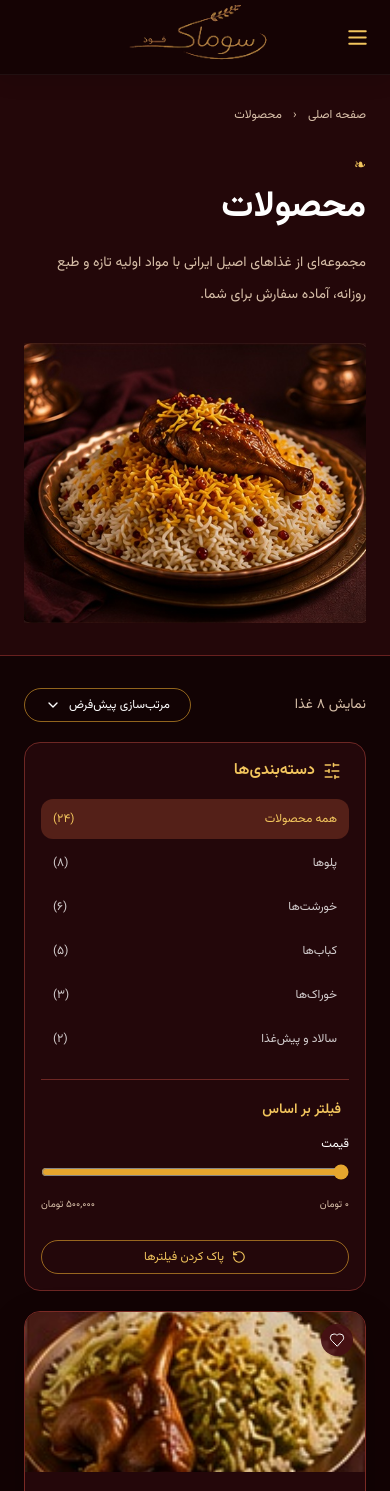
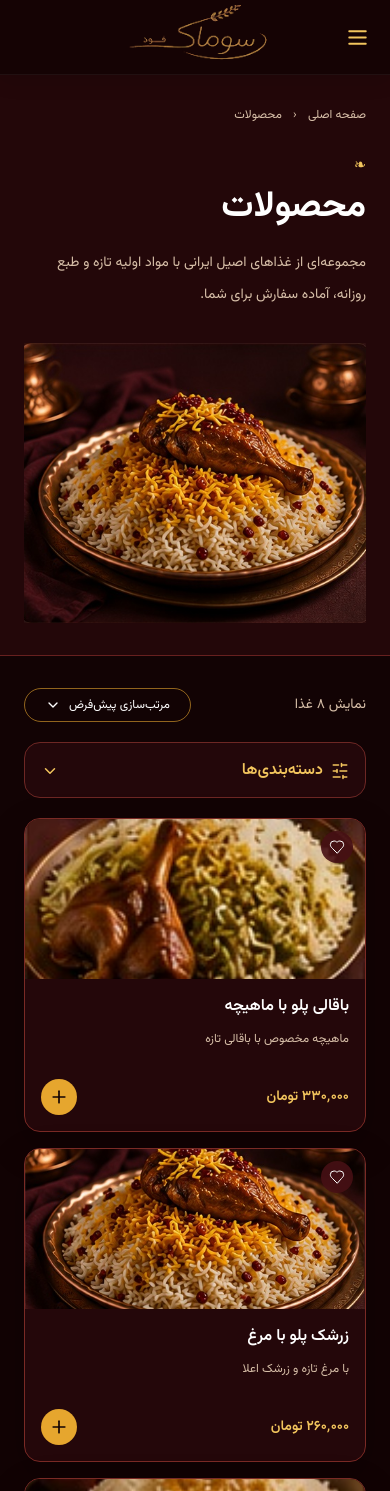
Before and after one commit to AmirMahidEs/soomak-food, a React (Vite) app: page /products in a window 390 px wide. Shown: the top 1491 px of the page. Built offline with nearby package versions, Linux system fonts and the light colour scheme.

Commit message:
feat: add mobile filter dropdown with animation to ProductsPage

```diff
--- a/src/pages/ProductsPage.jsx
+++ b/src/pages/ProductsPage.jsx
@@ -6,7 +6,7 @@ import {
   SlidersHorizontal,
 } from "lucide-react";
 
-import { motion } from "framer-motion";
+import { motion, AnimatePresence } from "framer-motion";
 import { useMemo, useState } from "react";
 import { Link } from "react-router-dom";
 
@@ -18,15 +18,14 @@ import { categories, products } from "../data/products";
 export default function ProductsPage() {
   const [category, setCategory] = useState("همه محصولات");
   const [view, setView] = useState("grid");
+  const [filtersOpen, setFiltersOpen] = useState(false);
 
   const filtered = useMemo(
     () =>
       category === "همه محصولات"
         ? products
-        : products.filter(
-            (p) => p.category === category
-          ),
-    [category]
+        : products.filter((p) => p.category === category),
+    [category],
   );
 
   return (
@@ -51,25 +50,16 @@ export default function ProductsPage() {
 
           <div className="order-1 text-right lg:order-2">
             <p className="text-xs text-somak-muted">
-              صفحه اصلی{" "}
-              <span className="mx-2">
-                ‹
-              </span>{" "}
-              محصولات
+              صفحه اصلی <span className="mx-2">‹</span> محصولات
             </p>
 
-            <span className="mt-8 block text-somak-gold2">
-              ❧
-            </span>
+            <span className="mt-8 block text-somak-gold2">❧</span>
 
-            <h1 className="mt-2 text-4xl font-bold text-white">
-              محصولات
-            </h1>
+            <h1 className="mt-2 text-4xl font-bold text-white">محصولات</h1>
 
             <p className="mt-5 max-w-xl text-sm leading-8 text-somak-muted">
-              مجموعه‌ای از غذاهای اصیل ایرانی با
-              مواد اولیه تازه و طبع روزانه، آماده
-              سفارش برای شما.
+              مجموعه‌ای از غذاهای اصیل ایرانی با مواد اولیه تازه و طبع روزانه،
+              آماده سفارش برای شما.
             </p>
           </div>
         </div>
@@ -86,9 +76,7 @@ export default function ProductsPage() {
 
         <div className="mb-5 flex items-center justify-between gap-3">
           <span className="text-sm text-somak-muted">
-            نمایش{" "}
-            {filtered.length.toLocaleString("fa-IR")}{" "}
-            غذا
+            نمایش {filtered.length.toLocaleString("fa-IR")} غذا
           </span>
 
           <div className="flex items-center gap-3">
@@ -128,24 +116,125 @@ export default function ProductsPage() {
         </div>
 
         {/* =================================================
+    MOBILE / TABLET FILTER DROPDOWN
+================================================== */}
+
+        <div className="mb-5 lg:hidden">
+          <motion.div
+            initial={false}
+            animate={{
+              height: filtersOpen ? "auto" : "56px",
+            }}
+            transition={{
+              duration: 0.25,
+              ease: "easeOut",
+            }}
+            className="overflow-hidden rounded-2xl border border-[#6d2724] bg-[#28090c]/75"
+          >
+            {/* Dropdown Header */}
+
+            <button
+              onClick={() => setFiltersOpen((prev) => !prev)}
+              className="flex h-[56px] w-full shrink-0 items-center justify-between px-4 text-right"
+            >
+              <div className="flex items-center gap-2 text-somak-gold2">
+                <SlidersHorizontal size={18} />
+
+                <span className="font-semibold">دسته‌بندی‌ها</span>
+              </div>
+
+              <ChevronDown
+                size={18}
+                className={`text-somak-gold2 transition-transform duration-200 ${
+                  filtersOpen ? "rotate-180" : ""
+                }`}
+              />
+            </button>
+
+            {/* Dropdown Content */}
+
+            <div className="border-t border-[#6d2724] p-4">
+              {/* Categories Header */}
+
+              <div className="flex items-center gap-2 px-2 pb-4 text-somak-gold2">
+                <SlidersHorizontal size={18} />
+
+                <h2 className="font-semibold">دسته‌بندی‌ها</h2>
+              </div>
+
+              {/* Categories */}
+
+              <div className="space-y-1">
+                {categories.map(([name, count]) => (
+                  <button
+                    key={name}
+                    onClick={() => setCategory(name)}
+                    className={`flex w-full items-center justify-between rounded-xl px-3 py-3 text-xs transition ${
+                      category === name
+                        ? "bg-[#542018] text-somak-gold2"
+                        : "text-white/80 hover:bg-white/5"
+                    }`}
+                  >
+                    <span>{name}</span>
+
+                    <span>({count.toLocaleString("fa-IR")})</span>
+                  </button>
+                ))}
+              </div>
+
+              {/* Divider */}
+
+              <div className="my-5 h-px bg-[#6d2724]" />
+
+              {/* Price Filter */}
+
+              <h3 className="mb-4 px-2 text-sm font-semibold text-somak-gold2">
+                فیلتر بر اساس
+              </h3>
+
+              <label className="mb-3 block text-xs text-white">قیمت</label>
+
+              <input
+                type="range"
+                min="0"
+                max="500000"
+                defaultValue="500000"
+                className="w-full accent-[#e6a62e]"
+              />
+
+              <div className="mt-2 flex justify-between text-[10px] text-somak-muted">
+                <span>۰ تومان</span>
+
+                <span>۵۰۰,۰۰۰ تومان</span>
+              </div>
+
+              {/* Reset */}
+
+              <button className="mt-7 flex w-full items-center justify-center gap-2 rounded-full border border-somak-gold/60 px-3 py-2 text-xs text-somak-gold2">
+                <RotateCcw size={14} />
+                پاک کردن فیلترها
+              </button>
+            </div>
+          </motion.div>
+        </div>
+
+        {/* =================================================
             MAIN GRID
-            فقط Aside + Products
         ================================================== */}
 
         <div className="grid gap-5 lg:grid-cols-[190px_1fr]">
           {/* =================================================
-              SIDEBAR
+              DESKTOP SIDEBAR
+              دقیقاً همان استایل قبلی
           ================================================== */}
 
-          <aside className="h-fit rounded-2xl border border-[#6d2724] bg-[#28090c]/75 p-4 lg:sticky lg:top-28">
+          <aside className="hidden h-fit rounded-2xl border border-[#6d2724] bg-[#28090c]/75 p-4 lg:sticky lg:top-28 lg:block">
             {/* Categories Header */}
 
             <div className="flex items-center gap-2 px-2 pb-4 text-somak-gold2">
               <SlidersHorizontal size={18} />
 
-              <h2 className="font-semibold">
-                دسته‌بندی‌ها
-              </h2>
+              <h2 className="font-semibold">دسته‌بندی‌ها</h2>
             </div>
 
             {/* Categories */}
@@ -154,9 +243,7 @@ export default function ProductsPage() {
               {categories.map(([name, count]) => (
                 <button
                   key={name}
-                  onClick={() =>
-                    setCategory(name)
-                  }
+                  onClick={() => setCategory(name)}
                   className={`flex w-full items-center justify-between rounded-xl px-3 py-3 text-xs transition ${
                     category === name
                       ? "bg-[#542018] text-somak-gold2"
@@ -165,13 +252,7 @@ export default function ProductsPage() {
                 >
                   <span>{name}</span>
 
-                  <span>
-                    (
-                    {count.toLocaleString(
-                      "fa-IR"
-                    )}
-                    )
-                  </span>
+                  <span>({count.toLocaleString("fa-IR")})</span>
                 </button>
               ))}
             </div>
@@ -186,9 +267,7 @@ export default function ProductsPage() {
               فیلتر بر اساس
             </h3>
 
-            <label className="mb-3 block text-xs text-white">
-              قیمت
-            </label>
+            <label className="mb-3 block text-xs text-white">قیمت</label>
 
             <input
               type="range"
@@ -201,16 +280,13 @@ export default function ProductsPage() {
             <div className="mt-2 flex justify-between text-[10px] text-somak-muted">
               <span>۰ تومان</span>
 
-              <span>
-                ۵۰۰,۰۰۰ تومان
-              </span>
+              <span>۵۰۰,۰۰۰ تومان</span>
             </div>
 
             {/* Reset */}
 
             <button className="mt-7 flex w-full items-center justify-center gap-2 rounded-full border border-somak-gold/60 px-3 py-2 text-xs text-somak-gold2">
               <RotateCcw size={14} />
-
               پاک کردن فیلترها
             </button>
           </aside>
@@ -240,24 +316,19 @@ export default function ProductsPage() {
 
         {/* =================================================
             PAGINATION
-            خارج از Grid اصلی
         ================================================== */}
 
         <div className="mt-7 flex items-center justify-center gap-2">
-          {["‹", "۱", "۲", "۳", "›"].map(
-            (n, i) => (
-              <button
-                key={i}
-                className={`grid h-10 min-w-10 place-items-center rounded-lg border border-[#6d2724] text-sm ${
-                  n === "۱"
-                    ? "bg-somak-gold text-somak-950"
-                    : "text-white/70"
-                }`}
-              >
-                {n}
-              </button>
-            )
-          )}
+          {["‹", "۱", "۲", "۳", "›"].map((n, i) => (
+            <button
+              key={i}
+              className={`grid h-10 min-w-10 place-items-center rounded-lg border border-[#6d2724] text-sm ${
+                n === "۱" ? "bg-somak-gold text-somak-950" : "text-white/70"
+              }`}
+            >
+              {n}
+            </button>
+          ))}
         </div>
       </section>
 
@@ -280,8 +351,7 @@ export default function ProductsPage() {
             </h2>
 
             <p className="mt-2 text-sm text-somak-muted">
-              ارائه خدمات ویژه برای شرکت‌ها، ادارات
-              و مجالس شما
+              ارائه خدمات ویژه برای شرکت‌ها، ادارات و مجالس شما
             </p>
           </div>
         </Link>
```
